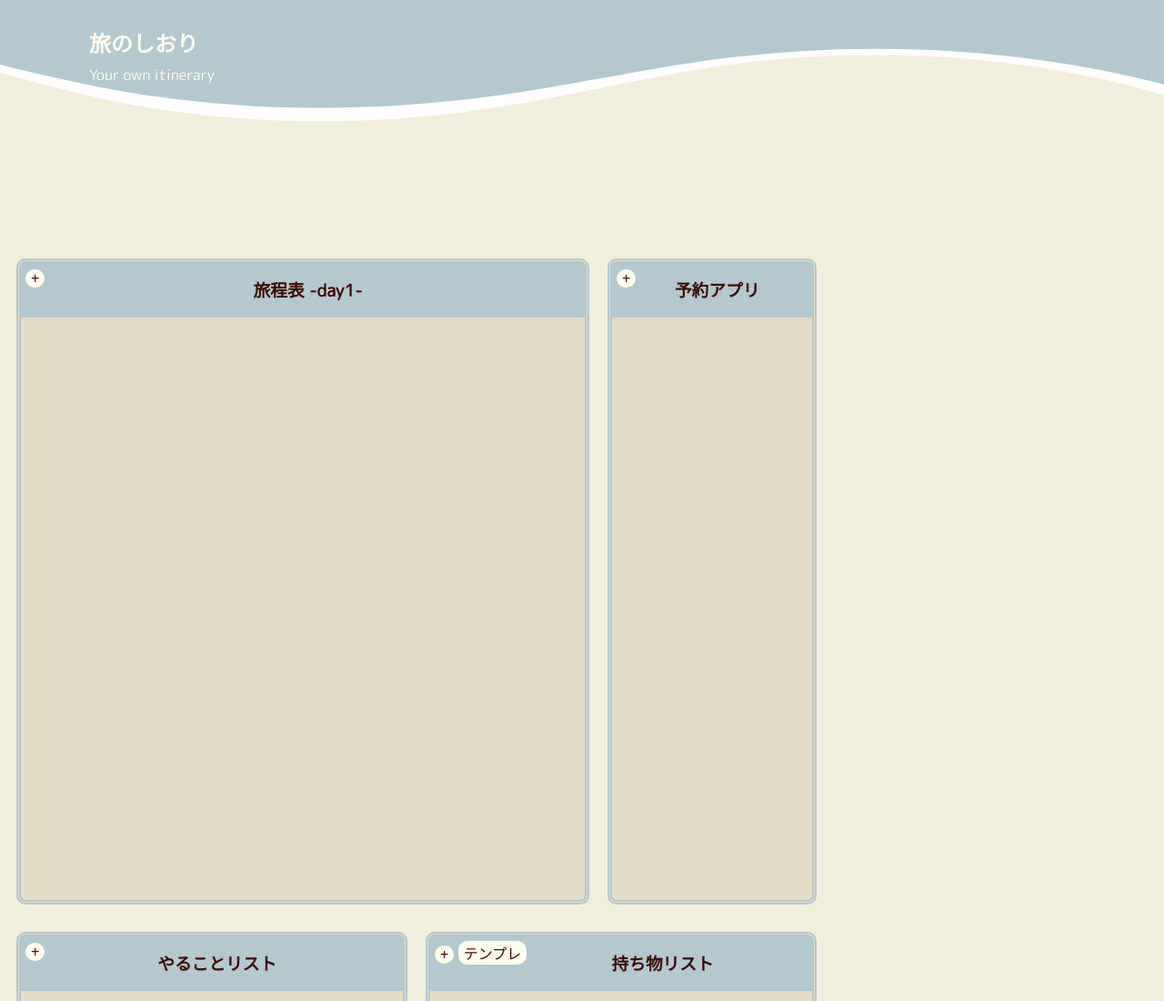
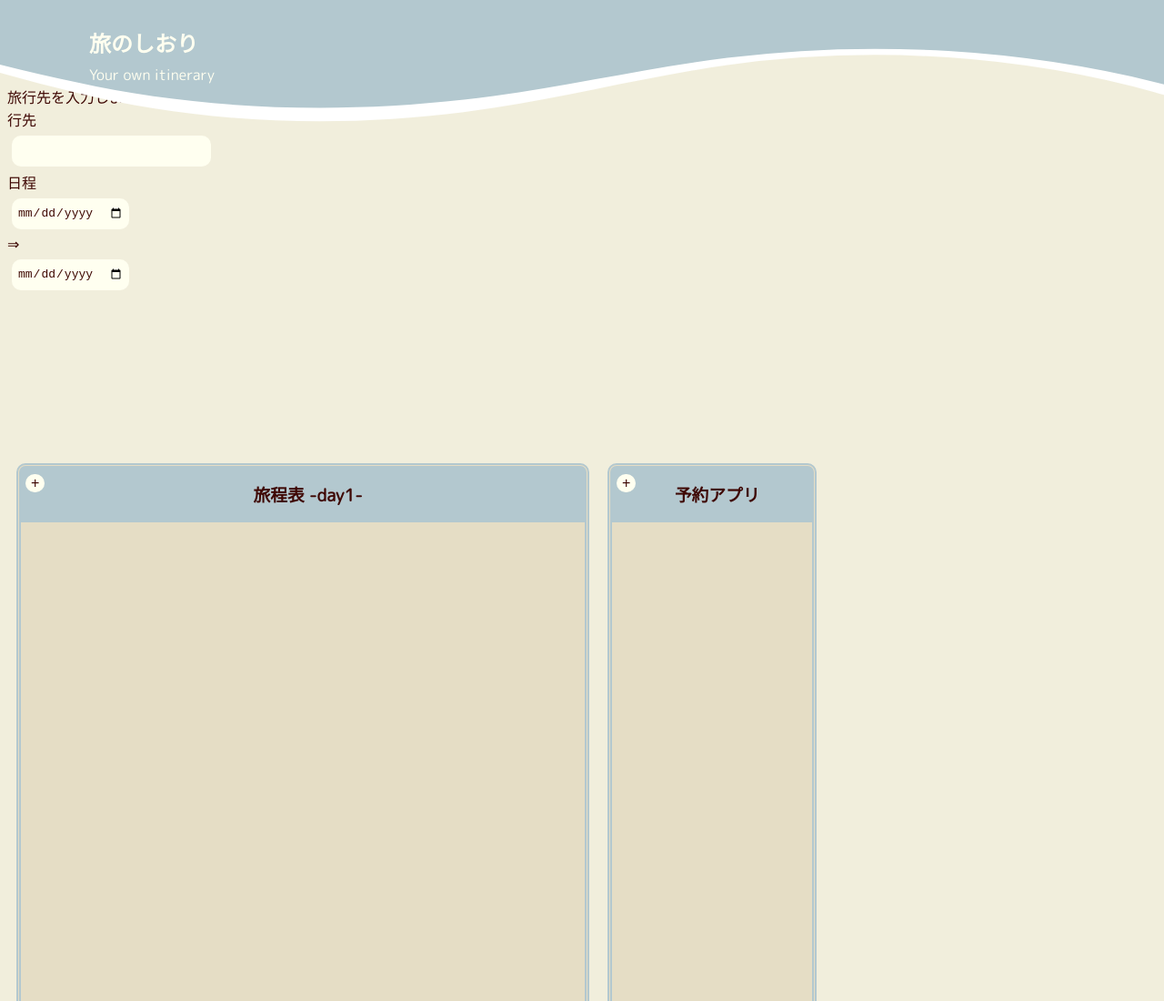
Before and after one commit to nitamagooishi/travel-app, a plain HTML site: page index.html in a window 1280 px wide. Shown: the top 1100 px of the page at 91% size. Drawn offline with Linux system fonts and the light colour scheme.

Commit message:
Update index.html

```diff
--- a/index.html
+++ b/index.html
@@ -26,6 +26,16 @@
       </div>
     </header>
 
+    <div class="select-schedule">
+      <div>旅行先を入力しよう</div>
+        <span>行先</span><input id="place"></input>
+      <div>日程</div>
+        <div class="input-schedule">
+          <input type="date"> ⇒ </input>
+          <input type="date"></input>
+        </div>
+    </div>
+
     <div class="content">
 
       <div class="content-1">
@@ -53,8 +63,6 @@
           </div>
         </div>
       </div>
-
-
 
      <div class="content-2">
         <div class="yarukoto">
```
